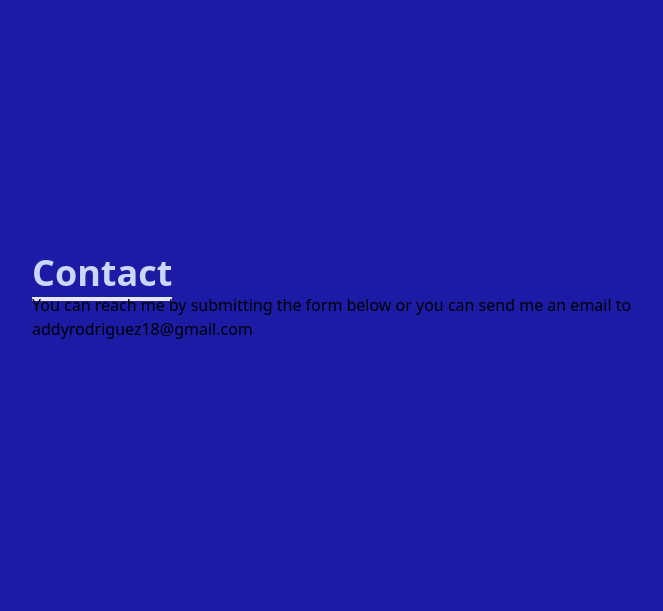
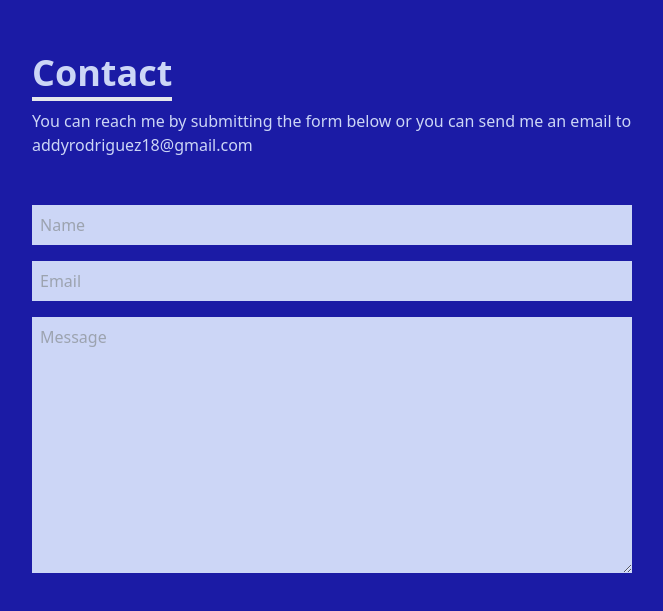
Before and after one commit to AddyRdz/profile-1.0, a React (Create React App) app: page / in a window 1280 px wide. Shown: the part 3287-3898 px from the top of the page, without its empty margins (308-971 px from the left). Built offline with nearby package versions, Linux system fonts and the light colour scheme.

Commit message:
Worked on Contact Form

```diff
--- a/src/components/Contact.jsx
+++ b/src/components/Contact.jsx
@@ -6,8 +6,11 @@ const Contact = () => {
         <form action="" className='flex flex-col max-w-[600px] w-full'>
             <div className='pb-8'>
                 <p className='text-4xl font-bold inline border-b-4 text-[#ccd6f6]'>Contact</p>
-                <p>You can reach me by submitting the form below or you can send me an email to addyrodriguez18@gmail.com</p>
+                <p className='text-[#ccd6f6] py-4'>You can reach me by submitting the form below or you can send me an email to addyrodriguez18@gmail.com</p>
             </div>
+            <input className='bg-[#ccd6f6] p-2' type='text' placeholder="Name" name='name' />
+            <input className='my-4 p-2 bg-[#ccd6f6]' placeholder="Email" name='email' />
+            <textarea className='bg-[#ccd6f6] p-2' name="message" rows="10" placeholder='Message'></textarea>
         </form>
     </div>
   )
```
